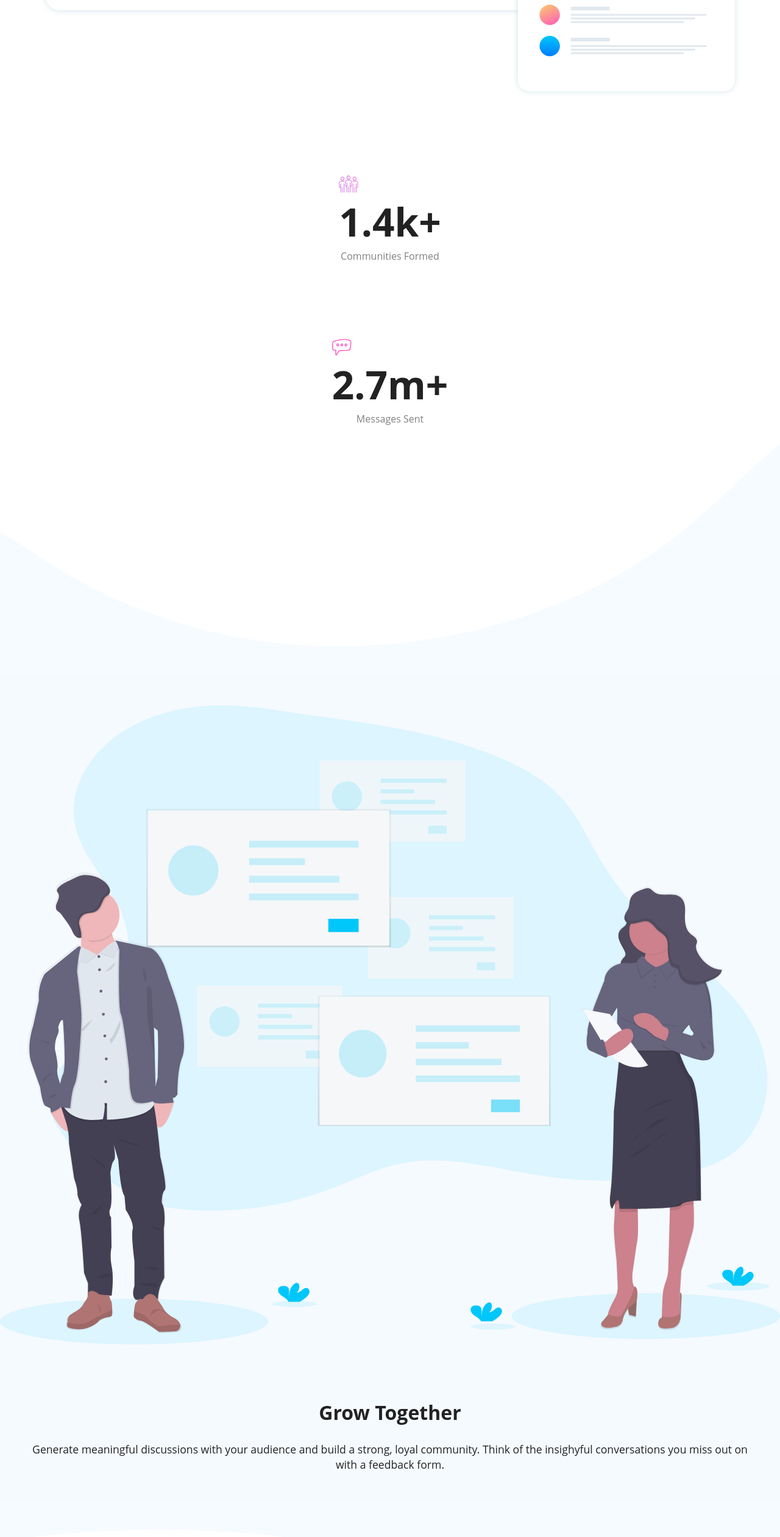
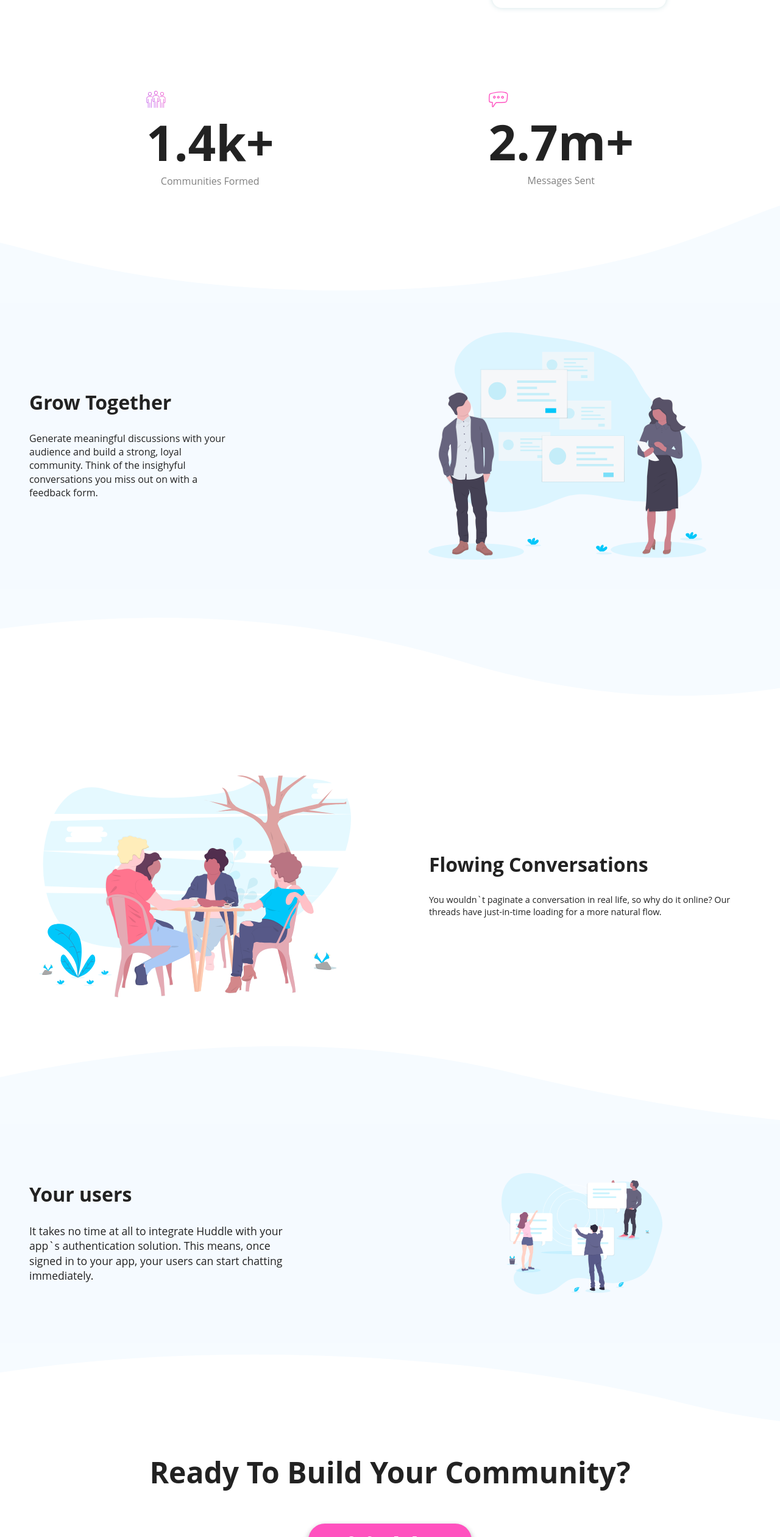
Before and after one commit to Kouroshjs/landing-1, a plain HTML site: page src/index.html in a window 1280 px wide. Shown: the part 1284-3805 px from the top of the page at 61% size. Drawn offline with Linux system fonts and the light colour scheme.

Commit message:
responsive page

```diff
--- a/src/index.html
+++ b/src/index.html
@@ -23,7 +23,7 @@
             <button class="btn-right">Try it Free</button>
         </header>
         <section class="content">
-            <h1>Build The Community <br> Your Fans Will Love</h1>
+            <h1>Build The Community Your Fans Will Love</h1>
             <p>Huddle re-imagines the way we build communities. You have a voice, but so does your audience. Create
                 connections with your users as you engage in genuine discussion.</p>
             <button class="btn-content">Get Started For Free</button>
@@ -49,6 +49,7 @@
         <div class="grow__top">
             <img src="../images/bg-section-top-mobile-1.svg" alt="">
         </div>
+        <div class="grow__content">
             <div class="grow__img">
                 <img src="../images/illustration-grow-together.svg" alt="">
             </div>
@@ -56,6 +57,7 @@
                 <h1>Grow Together</h1>
                 <p>Generate meaningful discussions with your audience and build a strong, loyal community. Think of the
                     insighyful conversations you miss out on with a feedback form.</p>
+            </div>
         </div>
         <div class="grow__bottom">
             <img src="../images/bg-section-bottom-mobile-1.svg" alt="">
@@ -79,6 +81,7 @@
         <div class="users__top">
             <img src="../images/bg-section-top-mobile-2.svg" alt="">
         </div>
+            <div class="users__content">
                 <div class="users__img">
                     <img src="../images/illustration-your-users.svg" alt="">
                 </div>
@@ -87,6 +90,7 @@
                     <p>It takes no time at all to integrate Huddle with your app`s authentication solution. This means, once
                         signed in to your app, your users can start chatting immediately.</p>
                 </div>
+            </div>
         <div class="users__bottom">
             <img src="../images/bg-section-bottom-mobile-2.svg" alt="">
         </div>
@@ -94,13 +98,15 @@
 
     <div class="build">
         <h1>Ready To Build Your Community?</h1>
-        <button class="build__btn">Get Start For Free</button>
+        <button class="btn__build">Get Start For Free</button>
     </div>
 
     <footer class="footer">
         <div class="footer__top">
             <img src="../images/bg-footer-top-mobile.svg" alt="">
         </div>
+        <div class="footer__content">
+            <div class="footer__right">
                 <div class="footer__top-text">
                     <h1>NEWSLETTER</h1>
                     <p>To reciece tips on how to grow your community, sign up to our weekly newsletter. we`ll never send you
@@ -109,9 +115,11 @@
                 <div class="footer__email">
                     <div class="footer__input">
                         <input type="email" name="" id="">
-                <button>Subscribe</button>
+                        <button class="btn__sub">Subscribe</button>
                     </div>
                 </div>
+            </div>
+            <div class="footer__left">
                 <div class="footer__middle">
                     <div class="footer__middle-text">
                         <img src="../logo.svg" alt="">
@@ -156,6 +164,8 @@
                         <svg style="color: white" xmlns="http://www.w3.org/2000/svg" width="16" height="16" fill="currentColor" class="bi bi-twitter" viewBox="0 0 16 16"> <path d="M5.026 15c6.038 0 9.341-5.003 9.341-9.334 0-.14 0-.282-.006-.422A6.685 6.685 0 0 0 16 3.542a6.658 6.658 0 0 1-1.889.518 3.301 3.301 0 0 0 1.447-1.817 6.533 6.533 0 0 1-2.087.793A3.286 3.286 0 0 0 7.875 6.03a9.325 9.325 0 0 1-6.767-3.429 3.289 3.289 0 0 0 1.018 4.382A3.323 3.323 0 0 1 .64 6.575v.045a3.288 3.288 0 0 0 2.632 3.218 3.203 3.203 0 0 1-.865.115 3.23 3.23 0 0 1-.614-.057 3.283 3.283 0 0 0 3.067 2.277A6.588 6.588 0 0 1 .78 13.58a6.32 6.32 0 0 1-.78-.045A9.344 9.344 0 0 0 5.026 15z" fill="white"></path> </svg>
                     </div>
                 </div>
+            </div>
+        </div>
     </footer>
 
 </body>
--- a/src/style.css
+++ b/src/style.css
@@ -28,6 +28,10 @@ font-family: 'Open Sans', sans-serif; */
     height: 2rem;
 }
 
+.logo:hover {
+    poin
+}
+
 .logo img {
     width: 100%;
     height: 100%;
@@ -47,6 +51,7 @@ font-family: 'Open Sans', sans-serif; */
     text-align: center;
     padding-bottom: 2rem;
     line-height: 1.5;
+    width: 25rem;
 }
 
 .content p {
@@ -165,10 +170,13 @@ font-family: 'Open Sans', sans-serif; */
     background-color: hsl(207, 100%, 98%);
     padding-top: 3rem;
     padding-bottom: 3rem;
+    display: flex;
+    justify-content: center;
 }
 
 .grow__img img {
-    width: 100%;
+    width:80%;
+
 
 }
 
@@ -176,6 +184,10 @@ font-family: 'Open Sans', sans-serif; */
     background-color: hsl(207, 100%, 98%);
     margin: 0 auto;
     padding: 3rem;
+}
+
+.grow__content {
+    background-color: hsl(207, 100%, 98%);
 }
 
 .grow__text h1 {
@@ -243,6 +255,11 @@ font-family: 'Open Sans', sans-serif; */
     width: 100%;
 }
 
+.users__content {
+
+    background-color: hsl(207, 100%, 98%);
+
+}
 .users__top {
     width: 100%;
 }
@@ -274,7 +291,7 @@ font-family: 'Open Sans', sans-serif; */
     padding-bottom: 2rem;
     font-size: 2rem;
     font-family: 'Open Sans', sans-serif;
-    font-weight: bold;
+    font-weight: bold
 }
 
 .users__text p {
@@ -314,7 +331,7 @@ font-family: 'Open Sans', sans-serif; */
 }
 
 
-.build__btn {
+.btn__build {
     background: #fff;
     border: none;
     background: hsl(322, 100%, 66%);
@@ -478,3 +495,175 @@ font-family: 'Open Sans', sans-serif; */
     padding-top: 3rem;
     padding-bottom: 2rem;
 }
+
+
+
+@media (min-width:1080px) {
+    .content p {
+        width: 35rem;
+    }
+    .screen-img img {
+        width: 80%;
+
+    }
+    .data {
+        display: flex;
+        justify-content: space-around;
+        flex-direction: row;
+        align-items: center
+
+    }
+
+    .top h1{
+        font-size: 5rem;
+        padding-top: 0;
+    }
+    .top h2{
+        font-size: 1rem;
+        padding-top: 0;
+    }
+
+    .bottom h1 {
+        font-size: 5rem;
+        padding-top: 0;
+    }
+    .bottom h2 {
+        font-size: 1rem;
+        padding-top: 0;
+    }
+
+    .data .top {
+        padding-bottom: 0;
+    }
+    .grow__top img{
+        height: 10rem;
+    }
+
+    .grow__content {
+        display: flex;
+        flex-direction: row-reverse;
+        align-items: center;
+    }
+    .grow__text h1 , .grow__text p{
+        text-align: left;
+    }
+
+    .grow__text p {
+        font-size: 1rem;
+        width: 60%;
+        margin: 0;
+    }
+
+    .grow__img {
+        padding-right: 4rem;
+    }
+
+    .conversation {
+        display: flex;
+        align-items: center;
+        justify-content: space-between;
+    }
+
+    .conversation__text h1 , .conversation__text p {
+        text-align: left;
+    }
+
+    .conversation__img {
+        width: 40%;
+    }
+
+    .conversation__text p {
+        font-size: 0.9rem;
+    }
+
+    .conversation__text {
+        width: 40%;
+    }
+
+    .users__top img {
+        height: 8rem;
+    }
+
+    .users__img {
+        width: 50%;
+        padding-top: 5rem;
+        padding-right: 10rem;
+    }
+
+    .users__content {
+        display: flex;
+        flex-direction: row-reverse;
+        align-items:center;
+
+    }
+
+    .users__text {
+        padding: 3rem;
+    }
+
+    .users__text h1 , .users__text p {
+        text-align: left;
+    }
+
+    .users__text p {
+        margin: 0;
+        width: 60%;
+    }
+
+    .users__bottom img {
+        height: 8rem;
+    }
+
+    .build h1 {
+        font-size: 3rem;
+    }
+
+    .footer__top img {
+        height: 8rem;
+    }
+
+    .footer__content {
+        display: flex;
+        flex-direction: row-reverse;
+        justify-content: space-between;
+        background-color: hsl(192, 100%, 9%);
+        align-items:flex-start;
+
+    }
+
+    .footer__left {
+        background-color: hsl(192, 100%, 9%);
+        scale: 0.7;
+        width: 40%;
+    }
+    .footer__right {
+       scale: 0.7;
+       width: 40%;
+    }
+
+    .footer__top-text {
+        padding: 0;
+    }
+}
+
+
+.btn-content:hover {
+    background-color:  hsl(322, 59%, 53%);
+    color:  hsl(322, 100%, 93%);
+}
+
+.btn-right:hover {
+    background-color:  hsl(322, 59%, 53%);
+    color:  hsl(322, 100%, 93%);
+    border: none;
+}
+
+.btn__build:hover {
+    background-color:  hsl(322, 59%, 53%);
+    color:  hsl(322, 100%, 93%);
+}
+
+.btn__sub:hover {
+    background-color:  hsl(322, 59%, 53%);
+    color:  hsl(322, 100%, 93%);
+}
```
Lines whose indentation alone changed are shown as unchanged.
